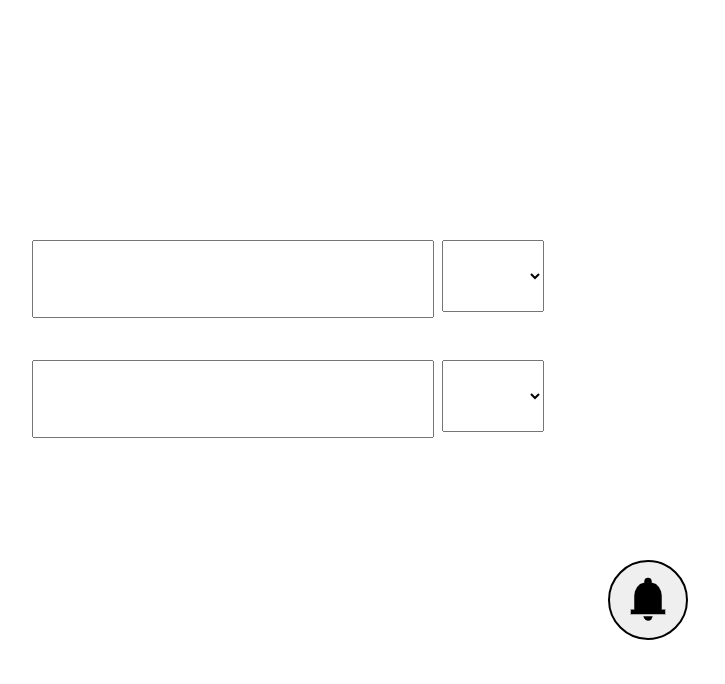
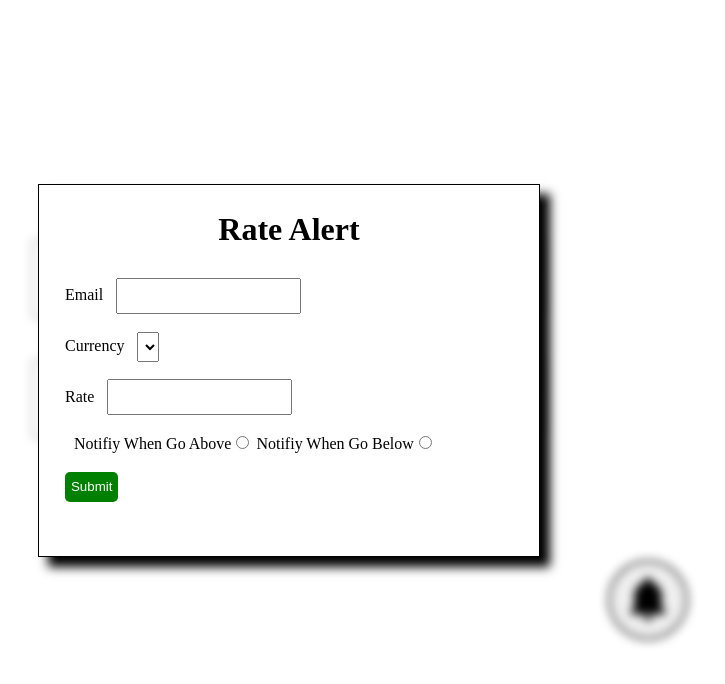
Before and after one commit to divyanshu1593/scaletechTasks, a website: page task2/UI/index.html in a window 1280 px wide. Both pictures are taken after a click on the button 1000 px from the left and 600 px from the top of the page. Shown: the whole page, without its empty margins (352-1077 px from the left). Drawn offline with Linux system fonts and the light colour scheme; no server answers.

Commit message:
adding more UI

```diff
--- a/task2/UI/index.css
+++ b/task2/UI/index.css
@@ -54,7 +54,6 @@
 }
 
 #notification_popup{
-    border: 1px solid red;
     position: absolute;
     height: 40%;
     width: 35%;
@@ -62,39 +61,29 @@
     left: 30.5%;
     background: white;
     padding: 2%;
+    border: 1px solid black;
+    box-shadow: 10px 10px 10px black;
 }
 
-/* #email_input{
-    border: 1px solid red;
-    position: absolute;
-    height: 17%;
-    width: 80%;
-    top: 6.4%;
-    left: 10%;
+#rate_alert_heading{
+    position: relative;
+    text-align: center;
+    top: 0%;
+    margin-top: 0%;
 }
-
-#cur_code_select{
-    border: 1px solid red;
-    position: absolute;
-    height: 17%;
-    top: 29.8%;
-    width: 100%;
-}
-
-#rate_input{
-    border: 1px solid red;
-    position: absolute;
-    height: 17%;
-    top: 53.2%;
-}
-
-#radio_btn_div{
-    border: 1px solid red;
-    position: absolute;
-    height: 17%;
-    top: 76.6%;
-} */
 
 .add_margin{
     margin: 2%;
 }
+
+#rate_alert_submit{
+    background-color: green;
+    color: white;
+    border: none;
+    border-radius: 5px;
+    height: 2%;
+}
+
+#rate_alert_submit:hover{
+    box-shadow: 0px 0px 10px grey;
+}
--- a/task2/UI/index.html
+++ b/task2/UI/index.html
@@ -22,21 +22,22 @@
             <img src="notification_icon.png" alt="notification" id="notification_icon">
         </button>
     </div>
-    <div id="notification_popup">
-        <h1 align="center">Rate Alert</h1>
-        <form action="">
+    <div id="notification_popup" hidden>
+        <h1 id="rate_alert_heading">Rate Alert</h1>
+        <form>
             <label for="email_input">Email</label>
-            <input type="email" name="email_input" id="email_input" class="add_margin"><br />
+            <input type="email" name="email_input" id="email_input" class="add_margin" required><br />
             <label for="cur_code_select">Currency</label>
-            <select id="cur_code_select" name="cur_code_select" class="add_margin"></select><br />
+            <select id="cur_code_select" name="cur_code_select" class="add_margin" required></select><br />
             <label for="rate_input">Rate</label>
-            <input type="number" id="rate_input" name="rate_input" class="add_margin"><br />
+            <input type="number" id="rate_input" name="rate_input" class="add_margin" required><br />
             <div id="radio_btn_div" class="add_margin">
-                Notifiy When Go Above<input type="radio" name="notify_dir" id="radio_when_go_above">
-                Notifiy When Go Below<input type="radio" name="notify_dir" id="radio_when_go_below">
+                Notifiy When Go Above<input type="radio" name="notify_dir" id="radio_when_go_above" required>
+                Notifiy When Go Below<input type="radio" name="notify_dir" id="radio_when_go_below" required>
             </div>
+            <input type="submit" id="rate_alert_submit">
         </form>
     </div>
-    <script src="index.js"></script>
 </body>
 </html>
+<script src="index.js"></script>
--- a/task2/UI/index.js
+++ b/task2/UI/index.js
@@ -2,11 +2,42 @@ const API_BASE_URL = 'http://localhost:5000'
 
 const fromSelect = document.getElementById('from_select');
 const toSelect = document.getElementById('to_select');
+const fromInput = document.getElementById('from_input');
+const toInput = document.getElementById('to_input');
+const notificationBtn = document.getElementById('add_notification_btn');
+const notificationPopup = document.getElementById('notification_popup');
+const rateAlertSelect = document.getElementById('cur_code_select');
+const rateAlertForm = notificationPopup.querySelector('form');
+
 populateSelectTags(fromSelect);
 populateSelectTags(toSelect);
+populateSelectTags(rateAlertSelect);
+changeNotificationPopupElemSize(0.08);
+applyCssForNotificationIcon();
 
-const fromInput = document.getElementById('from_input');
-const toInput = document.getElementById('to_input');
+rateAlertForm.addEventListener('submit', async event => {
+    const email = rateAlertForm.querySelector('#email_input').value;
+    const curCode = rateAlertForm.querySelector('#cur_code_select').value;
+    const rate = rateAlertForm.querySelector('#rate_input').value;
+    const notifyWhenGoAbove = rateAlertForm.querySelector('#radio_when_go_above').checked;
+
+    const result = await fetch(`${API_BASE_URL}/api/notify`, {
+        method: "POST",
+        body: JSON.stringify({
+            email,
+            curCode,
+            rate,
+            notifyWhenGoAbove
+        }),
+        headers: {
+            "Content-type": "application/json; charset=UTF-8"
+        }
+    });
+
+    console.log(await result.json());
+});
+
+
 
 fromInput.addEventListener('input', async () => {
     if (fromInput.value === '') return ;
@@ -32,18 +63,37 @@ toInput.addEventListener('input', async () => {
     fromInput.value = convertedValueResult.data.toAmount;
 });
 
-const notificationBtn = document.getElementById('add_notification_btn');
-const notificationPopup = document.getElementById('notification_popup');
-notificationBtn.addEventListener('click', () => {
+notificationBtn.addEventListener('click', event => {
+    if (notificationPopup.hidden) event.ignoreByDocument = true;
     notificationPopup.hidden = false;
+
+    for (let elem of document.body.children){
+        if (elem.closest('#notification_popup')) continue;
+        elem.style.filter = 'blur(5px)';
+    }
 });
 
 document.addEventListener('click', event => {
-    if (event.target == notificationBtn) return ;
+    if (event.ignoreByDocument) return ;
+    if (event.target.closest('#notification_popup')) return ;
+
     notificationPopup.hidden = true;
+    for (let elem of document.body.children){
+        if (elem.closest('#notification_popup')) continue;
+        elem.style.filter = 'blur(0px)';
+    }
 });
 
-applyCssForNotificationIcon();
+function changeNotificationPopupElemSize(ratio){
+    const prevHiddenState = notificationPopup.hidden;
+    if (prevHiddenState) notificationPopup.hidden = false;
+
+    for (let elem of rateAlertForm.children){
+        elem.style.height = notificationPopup.offsetHeight * ratio + 'px';
+    }
+
+    notificationPopup.hidden = prevHiddenState;
+}
 
 function applyCssForNotificationIcon(){
     const notificationDiv = document.getElementById('add_notification_div');
```
